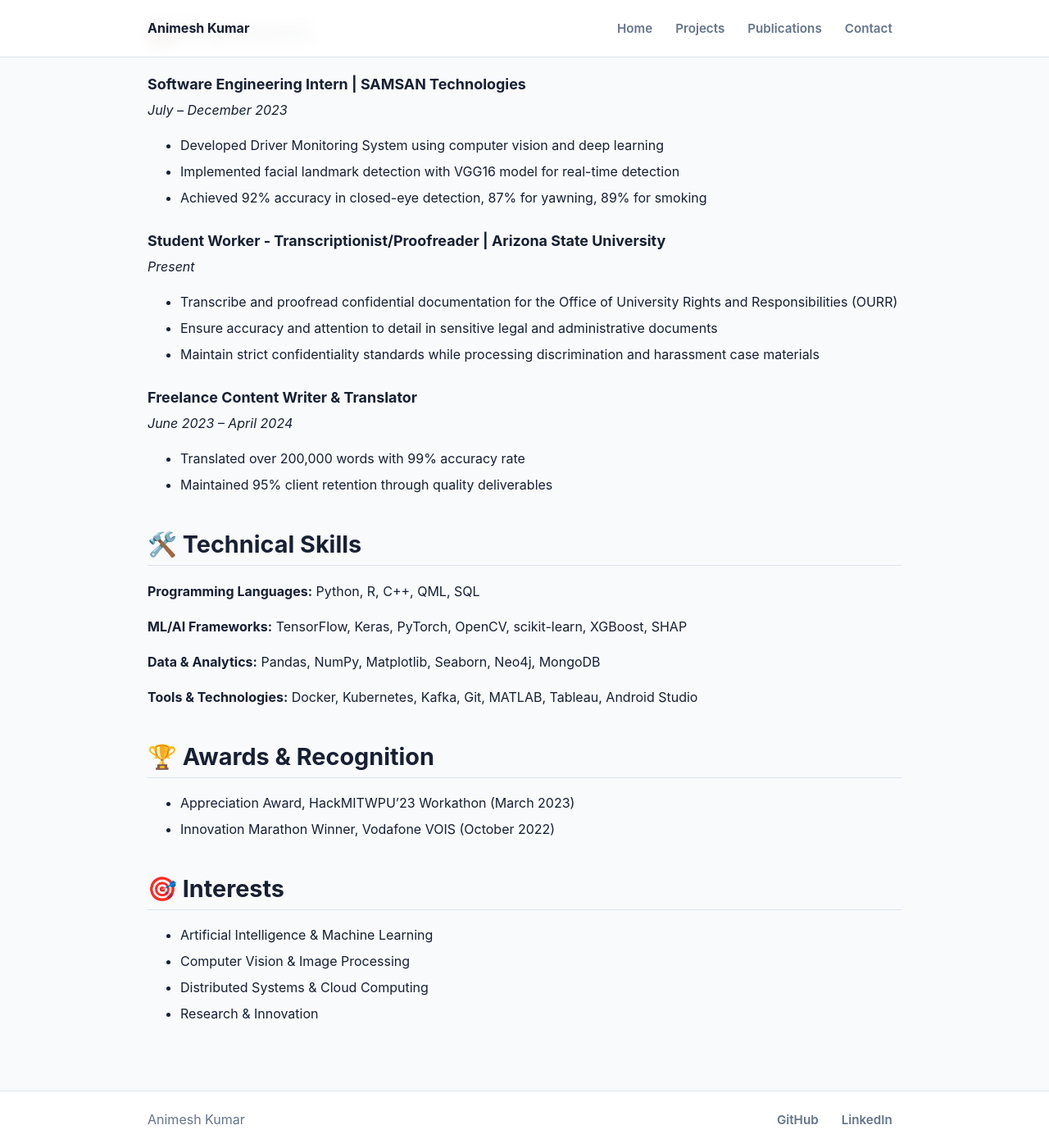
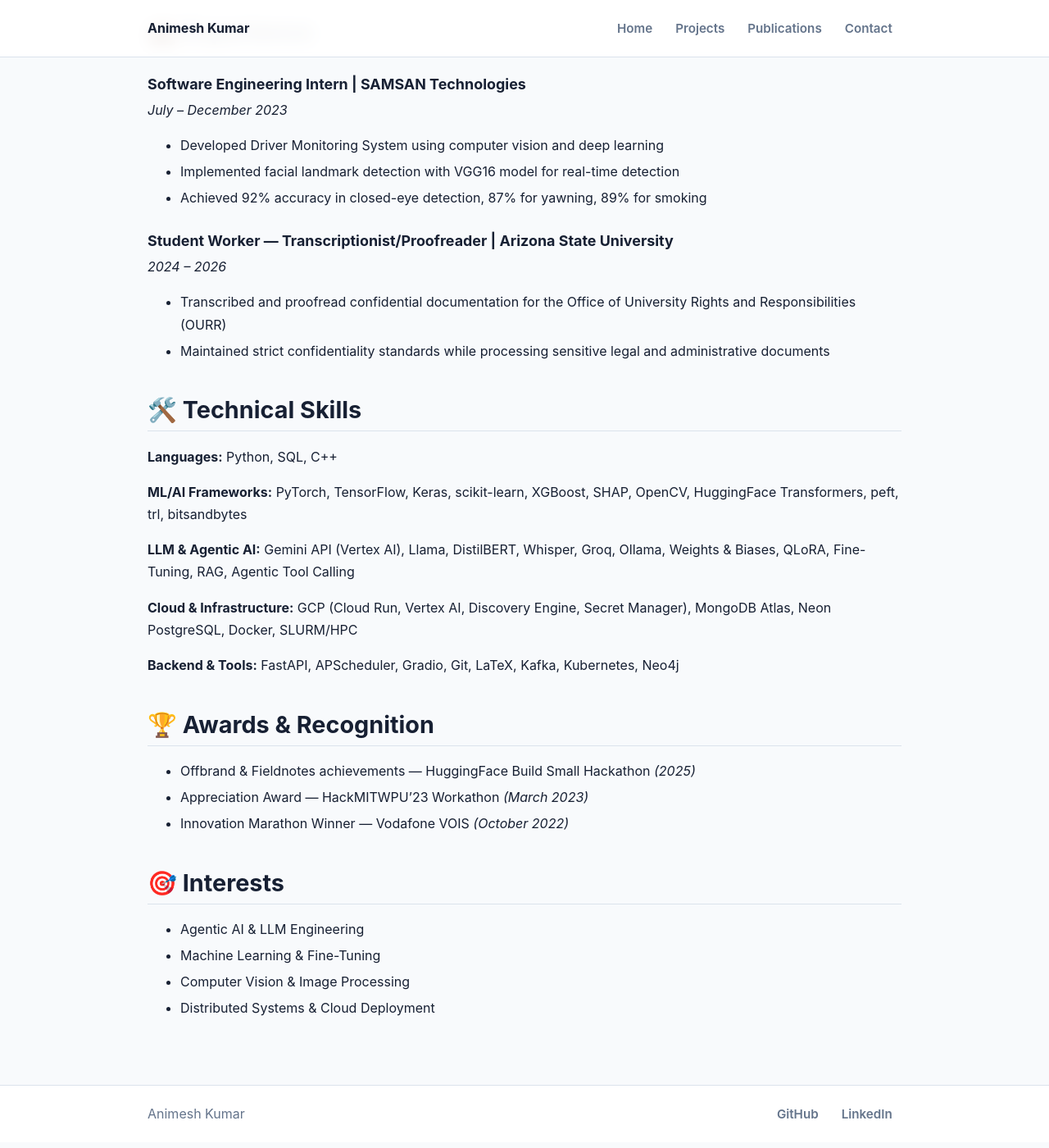
Before and after one commit to Animesh452/animesh452.github.io, a Jekyll site: the page built from aboutme.md, in a window 1280 px wide and 1400 px high, scrolled down 496 px. Shown: the whole window at 82% size. Built offline with Jekyll 4.4.1, drawn with Linux system fonts in a browser that asks for light colours; some of the changed text lies outside the part shown.

Commit message:
Update homepage featured projects and aboutme with graduated status and current skills

```diff
--- a/aboutme.md
+++ b/aboutme.md
@@ -7,11 +7,12 @@ permalink: /aboutme/
 # About Me
 
 ## 👨‍🎓 Education
-- **Master of Science in Computer Science** - Arizona State University (2024-2026)
+
+- **Master of Science in Computer Science** — Arizona State University *(May 2026)*
   - GPA: 4.0/4.0
-  - Focus: AI/ML, Data Processing Systems
+  - Focus: AI/ML, Agentic Systems, LLM Engineering
 
-- **Bachelor of Technology in Electronics & Communication Engineering** - MIT World Peace University (2020-2024)
+- **Bachelor of Technology in Electronics & Communication Engineering** — MIT World Peace University *(2020–2024)*
   - CGPA: 9.77/10.0
   - Graduated with Distinction
 
@@ -23,33 +24,30 @@ permalink: /aboutme/
 - Implemented facial landmark detection with VGG16 model for real-time detection
 - Achieved 92% accuracy in closed-eye detection, 87% for yawning, 89% for smoking
 
-### Student Worker - Transcriptionist/Proofreader | Arizona State University
-*Present*
-- Transcribe and proofread confidential documentation for the Office of University Rights and Responsibilities (OURR)
-- Ensure accuracy and attention to detail in sensitive legal and administrative documents
-- Maintain strict confidentiality standards while processing discrimination and harassment case materials
-
-### Freelance Content Writer & Translator
-*June 2023 – April 2024*
-- Translated over 200,000 words with 99% accuracy rate
-- Maintained 95% client retention through quality deliverables
+### Student Worker — Transcriptionist/Proofreader | Arizona State University
+*2024 – 2026*
+- Transcribed and proofread confidential documentation for the Office of University Rights and Responsibilities (OURR)
+- Maintained strict confidentiality standards while processing sensitive legal and administrative documents
 
 ## 🛠️ Technical Skills
 
-**Programming Languages:** Python, R, C++, QML, SQL
+**Languages:** Python, SQL, C++
 
-**ML/AI Frameworks:** TensorFlow, Keras, PyTorch, OpenCV, scikit-learn, XGBoost, SHAP
+**ML/AI Frameworks:** PyTorch, TensorFlow, Keras, scikit-learn, XGBoost, SHAP, OpenCV, HuggingFace Transformers, peft, trl, bitsandbytes
 
-**Data & Analytics:** Pandas, NumPy, Matplotlib, Seaborn, Neo4j, MongoDB
+**LLM & Agentic AI:** Gemini API (Vertex AI), Llama, DistilBERT, Whisper, Groq, Ollama, Weights & Biases, QLoRA, Fine-Tuning, RAG, Agentic Tool Calling
 
-**Tools & Technologies:** Docker, Kubernetes, Kafka, Git, MATLAB, Tableau, Android Studio
+**Cloud & Infrastructure:** GCP (Cloud Run, Vertex AI, Discovery Engine, Secret Manager), MongoDB Atlas, Neon PostgreSQL, Docker, SLURM/HPC
+
+**Backend & Tools:** FastAPI, APScheduler, Gradio, Git, LaTeX, Kafka, Kubernetes, Neo4j
 
 ## 🏆 Awards & Recognition
-- Appreciation Award, HackMITWPU'23 Workathon (March 2023)
-- Innovation Marathon Winner, Vodafone VOIS (October 2022)
+- Offbrand & Fieldnotes achievements — HuggingFace Build Small Hackathon *(2025)*
+- Appreciation Award — HackMITWPU'23 Workathon *(March 2023)*
+- Innovation Marathon Winner — Vodafone VOIS *(October 2022)*
 
 ## 🎯 Interests
-- Artificial Intelligence & Machine Learning
+- Agentic AI & LLM Engineering
+- Machine Learning & Fine-Tuning
 - Computer Vision & Image Processing
-- Distributed Systems & Cloud Computing
-- Research & Innovation
+- Distributed Systems & Cloud Deployment
```
Also changed, not shown: index.md (+19 -19 lines).
